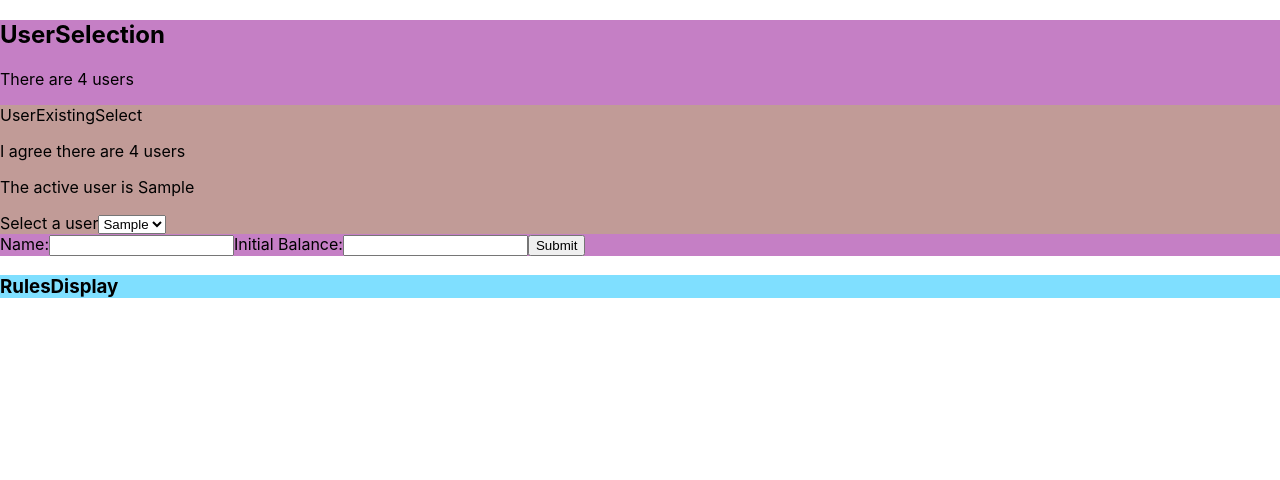
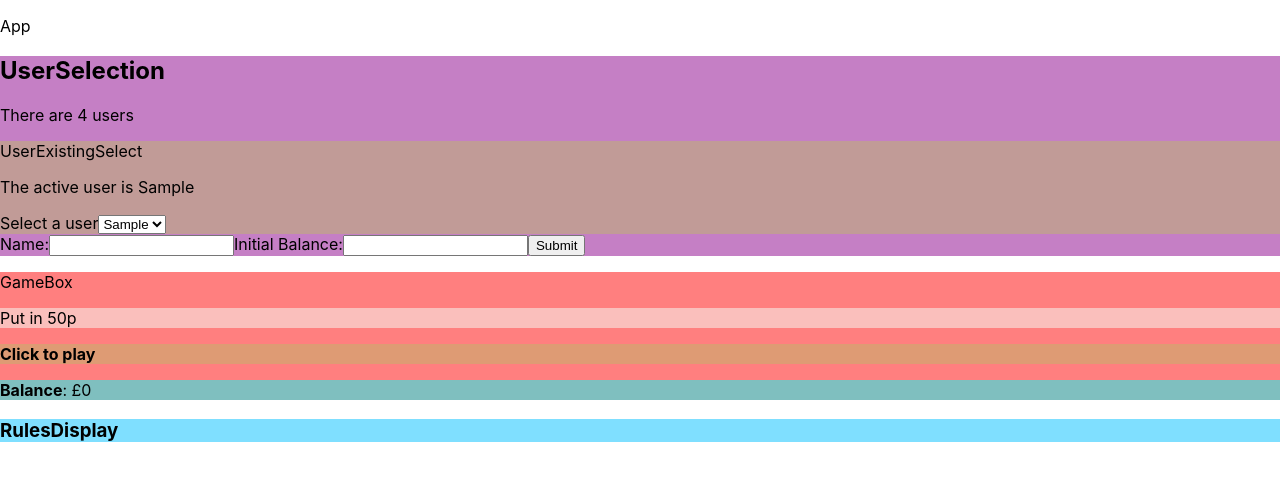
Before and after one commit to JonMinton/slot_machine_fullstack_app, a React (Create React App) app in the folder client/: page / in a window 1280 px wide. Both pictures are taken after typing "Sample" into the empty fields and a click on the input "Submit". Shown: the top 480 px of the page. Built offline with nearby package versions, Linux system fonts and the light colour scheme.

Commit message:
add pay in and play functionality, along with balance display

```diff
--- a/client/src/App.js
+++ b/client/src/App.js
@@ -34,7 +34,14 @@ function App() {
 
   useEffect(() => {
       setUsers(seedUsers)
+  }, [])
 
+  useEffect(() => {
+    console.log("Change to active user state detected")
+  }, [activeUser])
+
+  useEffect(() => {
+    console.log("Change to users state detected")
   }, [])
 
   const handleActiveUserSelected = (selectedUser) => {
@@ -42,14 +49,15 @@ function App() {
     setActiveUser(selectedUser)
   }
 
-  const updateActiveUserBalance = (amt) => {
-    // console.log('updateActiveUserBalance called')
-    console.log(activeUser)
-    let currentActiveUser = activeUser
-    // console.log(currentActiveUser.balance)
-    currentActiveUser.balance += Number(amt)
-    // console.log(currentActiveUser.balance)
-    setActiveUser(currentActiveUser)
+  const updateBalance = (amt) => {
+    console.log(`updateBalance called for amount ${amt}`)
+    const tempUsers = users.map(usr => {
+      if (usr._id === activeUser._id){
+        usr.balance += amt
+      }
+      return usr
+    })
+    setUsers(tempUsers)
   }
 
   const handleAddNewUser = (newUser) => {
@@ -61,8 +69,9 @@ function App() {
 
   return (
     <div className="App">
+      <p>App</p>
       <UserSelection users = {users} handleActiveUserSelected={handleActiveUserSelected} handleAddNewUser = {handleAddNewUser} activeUser={activeUser}/>
-      {/* {activeUser && <GameBox users = {users} activeUser={activeUser} updateActiveUserBalance={updateActiveUserBalance}/>} */}
+      {activeUser && <GameBox balance = {activeUser.balance} updateBalance = {updateBalance}/>}
       {activeUser && <RulesDisplay/>}
     </div>
   );
--- a/client/src/components/PlayGame.js
+++ b/client/src/components/PlayGame.js
@@ -1,9 +1,14 @@
 import './PlayGame.css'
 
-const PlayGame = () => {
+const PlayGame = ({handlePlay}) => {
+
+    const handleClick = () => {
+        handlePlay(-0.10)
+    }
+
     return (
     <div className="PlayGame">
-        <h3>PlayGame</h3>
+        <b onClick = {handleClick}>Click to play</b>
     </div>
     );
 }
--- a/client/src/components/ShowBalance.js
+++ b/client/src/components/ShowBalance.js
@@ -1,9 +1,9 @@
 import './ShowBalance.css'
 
-const ShowBalance = () => {
+const ShowBalance = ({children}) => {
     return (
         <div className = 'ShowBalance'>
-            <h3>ShowBalance</h3>
+            <p><b>Balance</b>: £{Math.round(children * 100) / 100}</p>
         </div>
 
       );
--- a/client/src/components/UserExistingSelect.js
+++ b/client/src/components/UserExistingSelect.js
@@ -16,7 +16,6 @@ const UserExistingSelect = ({users, handleUserSelect, activeUser}) => {
     return (
         <div className="UserExistingSelect">
             <p>UserExistingSelect</p>
-            <p>I agree there are {users.length} users</p>
             {activeUser && <p>The active user is {activeUser.name}</p>}
             <label htmlFor="user-selections">Select a user</label>
             <select
--- a/client/src/containers/GameBox.js
+++ b/client/src/containers/GameBox.js
@@ -1,4 +1,5 @@
 
+import { useEffect, useState } from 'react';
 import AdminBox from '../components/AdminBox';
 import CashoutBox from '../components/CashoutBox';
 import PayIn from '../components/PayIn';
@@ -8,25 +9,21 @@ import StreakBox from '../components/StreakBox';
 import WheelsDisplay from '../components/WheelsDisplay';
 import './GameBox.css'
 
-const GameBox = ({activeUser, updateActiveUserBalance}) => {
+const GameBox = ({balance, updateBalance}) => {
 
-    const handlePayIn = (amt) => {
-        console.log(`${amt} paid in`)
-        updateActiveUserBalance(amt)
-    }
 
     return (
         <div className="GameBox">
         <p>GameBox</p>
-        <p>The active user is {activeUser.name}</p>
-        <p>The active user's balance is {activeUser.balance}</p>
-            <PayIn handlePayIn = {handlePayIn}/>
-            <WheelsDisplay/>
-            <PlayGame/>
-            <ShowBalance/>
+            <PayIn handlePayIn = {(amt) => {updateBalance(amt)}}/>
+            <PlayGame handlePlay = {(amt) => {updateBalance(amt)}} />
+            <ShowBalance>{balance}</ShowBalance>
+
+            {/* <WheelsDisplay/>
+
             <StreakBox/>
             <CashoutBox/>
-            <AdminBox/>
+            <AdminBox/> */}
         </div>
       );
 }
```
Also changed, not shown: 1 other file (tests, documents, lock files or other folders).
